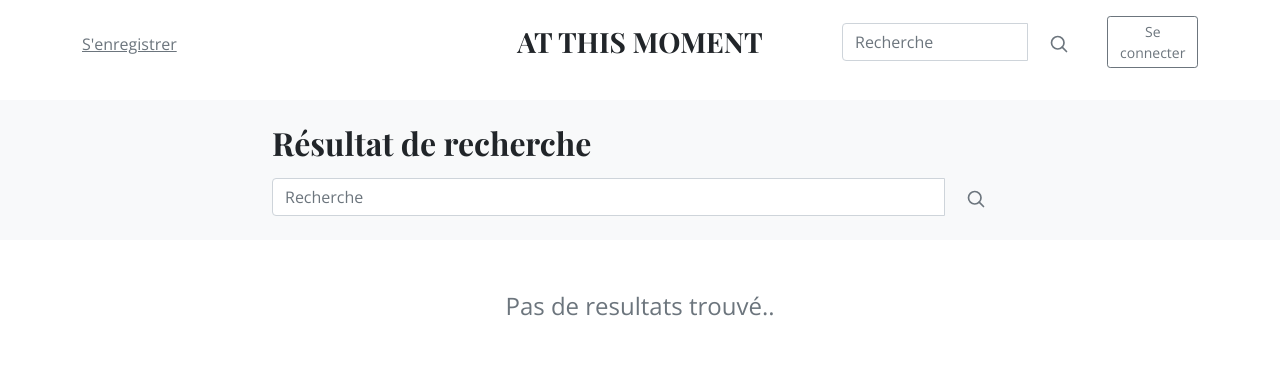
After one commit to Souleymann-debug/AtThisMoment, a Symfony app: template templates/search.html.twig in a window 1280 px wide. The commit adds this page. Shown: the top 371 px of the page. Run offline with Twig, Linux system fonts and the light colour scheme; the template is opened without the code that fills it, so the values that code supplies are empty; some libraries are stand-ins or nearby versions.

Commit message:
search  articles

```diff
--- a/templates/base.html.twig
+++ b/templates/base.html.twig
@@ -29,9 +29,15 @@
                             </a>
                         </div>
                         <div class="col-4 d-flex justify-content-end align-items-center">
-                            <a class="link-secondary" href="#" aria-label="Search">
-                            <svg xmlns="http://www.w3.org/2000/svg" width="20" height="20" fill="none" stroke="currentColor" stroke-linecap="round" stroke-linejoin="round" stroke-width="2" class="mx-3" role="img" viewBox="0 0 24 24"><title>Search</title><circle cx="10.5" cy="10.5" r="7.5"></circle><path d="M21 21l-5.2-5.2"></path></svg>
-                            </a>
+                            <form method="get" action="{{ path('search') }}" role="search" class="me-3">
+                                <div class="input-group">
+                                    <input type="text" class="form-control" placeholder="Recherche" name ="query" class="" required>
+                                    <button type="submit" class="link-secondary border-0 bg-transparent">
+                                        <svg xmlns="http://www.w3.org/2000/svg" width="20" height="20" fill="none" stroke="currentColor" stroke-linecap="round" stroke-linejoin="round" stroke-width="2" class="mx-3" role="img" viewBox="0 0 24 24"><title>Search</title><circle cx="10.5" cy="10.5" r="7.5"></circle><path d="M21 21l-5.2-5.2"></path></svg>
+                                    </button>
+                                </div>
+                            </form>
+
                             <a class="btn btn-sm btn-outline-secondary" href="#">Se connecter</a>
                         </div>
                     </div>
@@ -47,7 +53,9 @@
             </div>
         {% endblock %}
         {% block body %}{% endblock %}
-        {% block footer %}{% endblock %}
+        {% block footer %}
+
+        {% endblock %}
 
 
         {% block javascripts %}
--- /dev/null
+++ b/templates/search.html.twig
@@ -0,0 +1,40 @@
+{% extends 'base.html.twig' %}
+
+{% block body %}
+
+    <div class="bg-light">
+        <div class="container">
+            <div class="row">
+                <form method="get" action="{{ path('search') }}" role="search" class="col-md-8 mx-auto py-4">
+                    <h1 class="my-0 ff-play fs-2">Résultat de recherche</h1>
+                    <div class="input-group mt-3">
+                        <input type="text" class="form-control" placeholder="Recherche" name ="query" value="{{ query }}" required>
+                        <button type="submit" class="link-secondary border-0 bg-transparent">
+                            <svg xmlns="http://www.w3.org/2000/svg" width="20" height="20" fill="none" stroke="currentColor" stroke-linecap="round" stroke-linejoin="round" stroke-width="2" class="mx-3" role="img" viewBox="0 0 24 24"><title>Search</title><circle cx="10.5" cy="10.5" r="7.5"></circle><path d="M21 21l-5.2-5.2"></path></svg>
+                        </button>
+                    </div>
+                </form>
+            </div>
+        </div>
+    </div>
+    <section class="container">
+        <div class="row">
+            <div class="col-md-8 mx-auto">
+                {% if articles|length > 0  %}
+                    {% for article in articles %}
+                        <article class="py-4 position-relative border-bottom">
+                            <span>{{ article.rubrique ~' | '~ article.datePoste|date('d/m/Y') }}</span>
+                            <h2 class=" mt-2 ff-play fs-5">
+                                <a href="{{ path('article_detail', {'id': article.id}) }}"
+                                    class="stretched-link text-decoration-none link-dark">{{ article.titre }}</a>
+                            </h2>
+                        </article>
+                    {% endfor %}
+                {% else %}
+                    <p class="text-center text-secondary fs-4 my-5">Pas de resultats trouvé..</p>
+                {% endif %}
+            </div>
+        </div>
+    </section>
+
+{% endblock %}
```
Also changed, not shown: src/Controller/BaseController.php (+15 -0 lines), src/Repository/ArticleRepository.php (+12 -14 lines).
